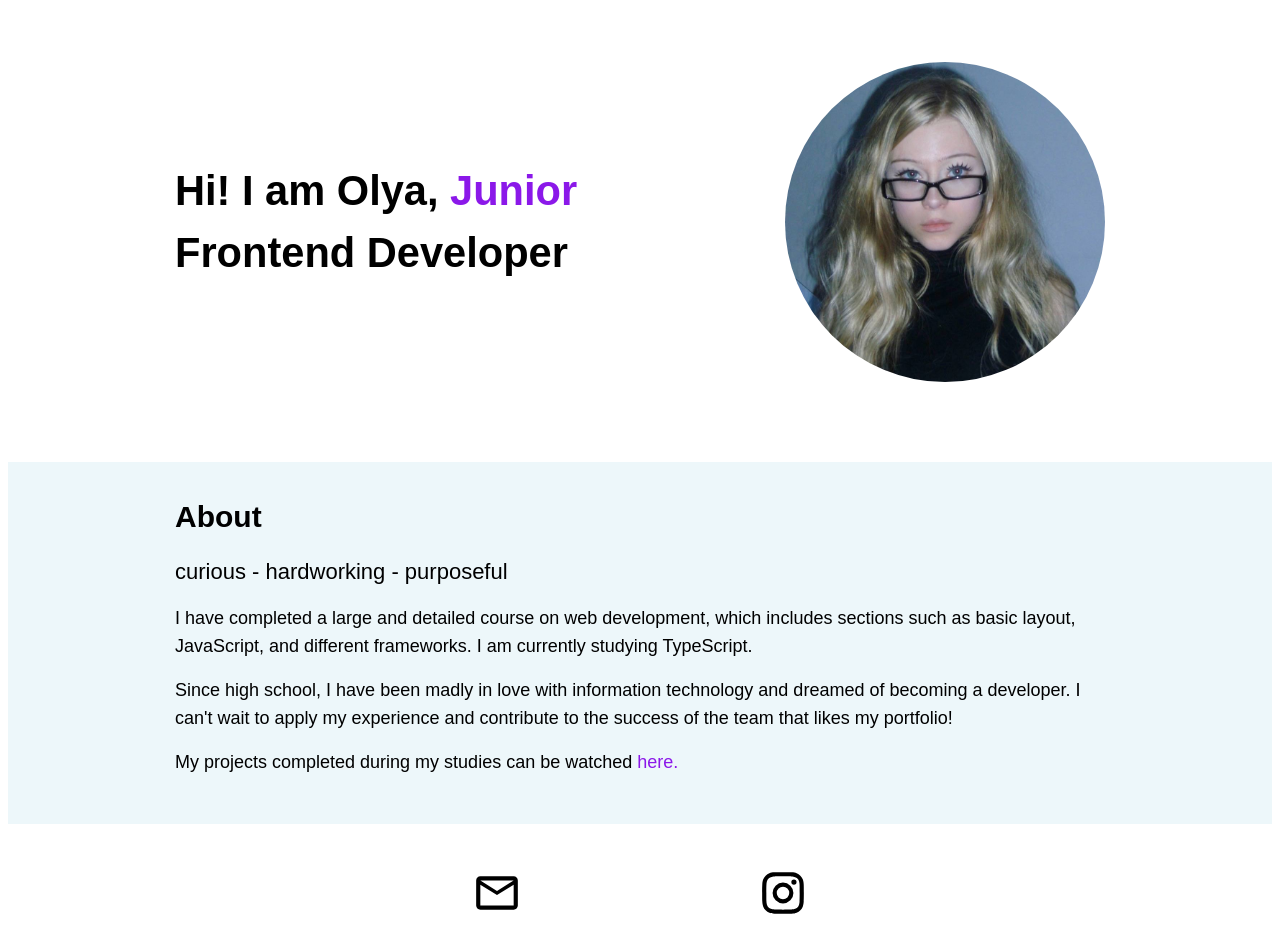
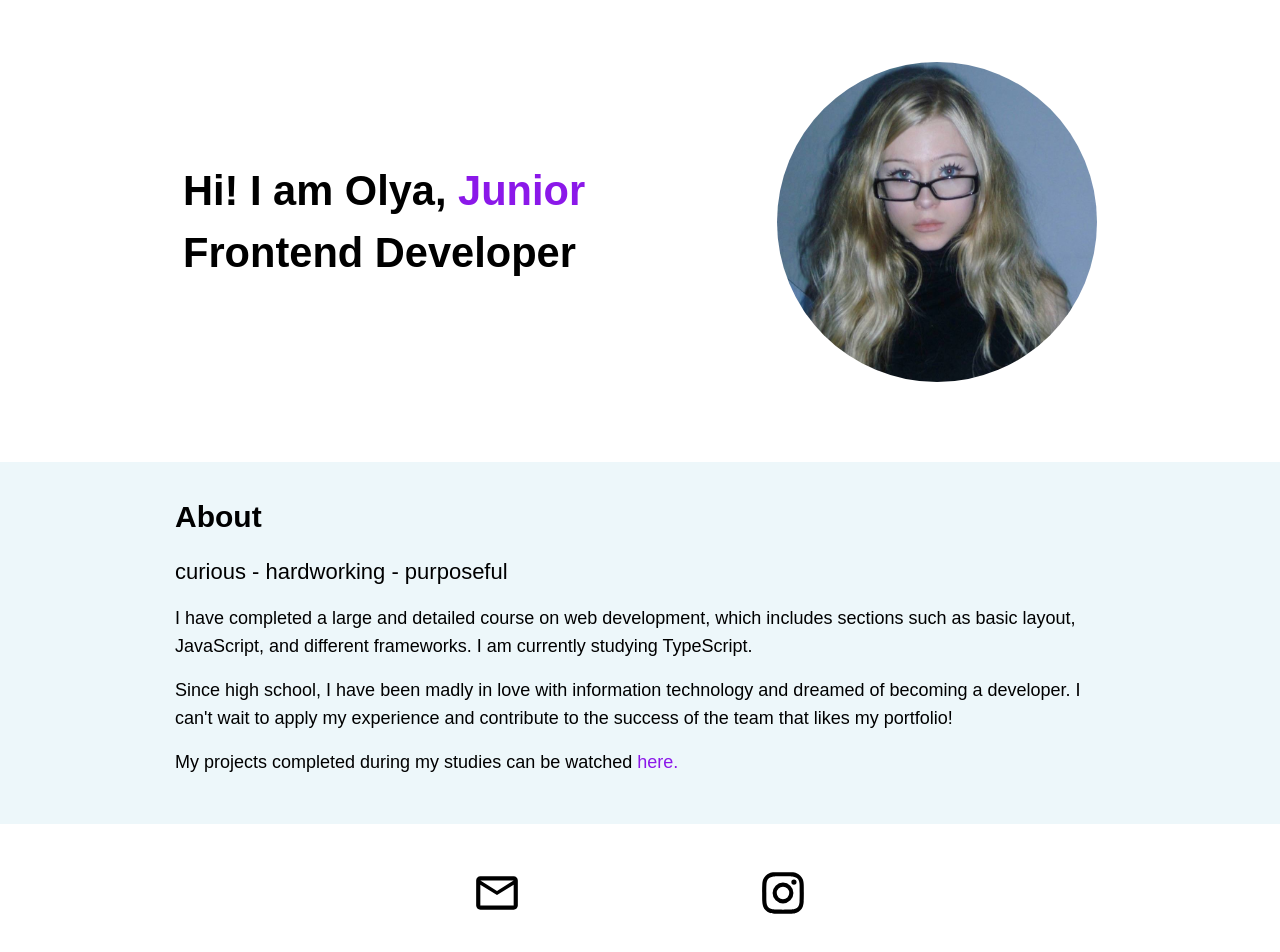
Before and after one commit to catharsis911/my_portfolio, a React (Vite) app: page / in a window 1280 px wide. Shown: the part 194-1146 px from the top of the page. Built offline with nearby package versions, Linux system fonts and the light colour scheme; some icons are missing.

Commit message:
fixed paddings

```diff
--- a/src/Pages/About.tsx
+++ b/src/Pages/About.tsx
@@ -5,8 +5,8 @@ import Footer from '../Components/Footer'
 
 const About = () => {
   return (
-    <div id='about' className='block px-2'>
-      <section className='max-w-[930px] container flex flex-wrap-reverse sm:justify-between items-center py-20 mx-auto justify-center'>
+    <div id='about' className='block'>
+      <section className='max-w-[930px] px-2 container flex flex-wrap-reverse sm:justify-between items-center py-20 mx-auto justify-center'>
 
          <h2 className='caption sm:text-[2.6rem] text-[1.8rem] sm:max-w-[26rem] max-w-[16rem] leading-12 font-bold'>Hi! I am Olya,
           <span className='text-violetColor'> Junior</span> Frontend Developer
@@ -14,7 +14,7 @@ const About = () => {
          <img src={'img.my.jpg'} className='md:w-[20rem] w-[10rem] md:h-[20rem] h-[10rem] rounded-full'/>
 
       </section>
-      <section className='mainInfo bg-greyIsh block'>
+      <section className='mainInfo bg-greyIsh block px-2'>
         <div className='max-w-[930px] mx-auto py-[2rem]'>
           <h2 className='md:text-[30px] text-[25px] leading-12 font-bold'>About</h2>
           <p className='md:text-[22px] text-[20px] leading-12 font-normal my-[1rem]'>curious - hardworking - purposeful</p>
```
